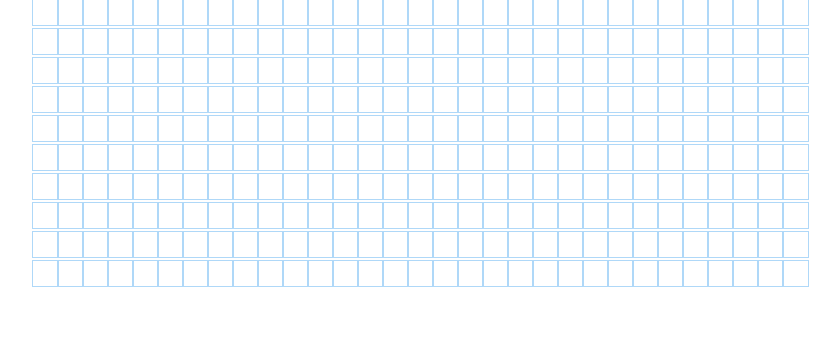
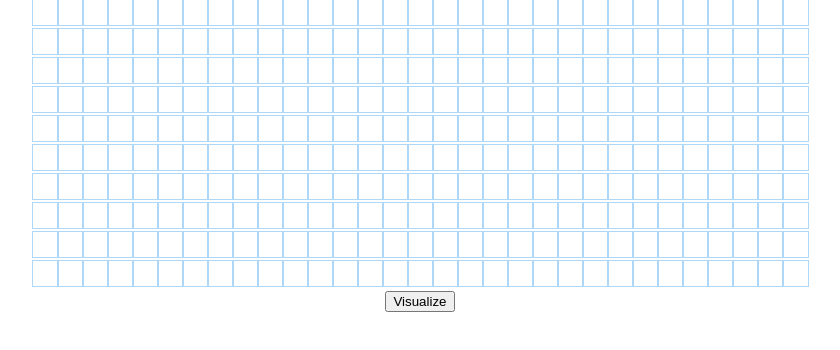
Before and after one commit to vikas-bishnoi/algowoke, a React (Create React App) app: page / in a window 1280 px wide. Shown: the top 350 px of the page, without its empty margins (220-1060 px from the left). Built offline with nearby package versions, Linux system fonts and the light colour scheme.

Commit message:
Add css for dijkstra component and set unique id to Square component

```diff
--- a/src/Graph/Components/Square.js
+++ b/src/Graph/Components/Square.js
@@ -1,9 +1,9 @@
 import React from 'react';
 import './Square.css';
 
-const Square = () => {
+const Square = ({row, col}) => {
   return (
-    <div className='square'></div>
+    <div id={`square-${row}-${col}`} className='square'></div>
   )
 }
 
--- /dev/null
+++ b/src/Graph/Dijkstra/Dijkstra.css
@@ -0,0 +1,3 @@
+.grid {
+    margin: 100px 0 0;
+}
--- a/src/Graph/Dijkstra/Dijkstra.js
+++ b/src/Graph/Dijkstra/Dijkstra.js
@@ -35,6 +35,7 @@ const Dijkstra = () => {
   }, []);
 
   return (
+    <>
         <div>
             {grid.map((row, idx) => {
                 return <div>
@@ -44,6 +45,10 @@ const Dijkstra = () => {
                 </div>
             }) }
         </div>
+        <button onClick={() => {}}>
+            Visualize
+        </button>
+    </>
   )
 }
 
```
Lines whose indentation alone changed are shown as unchanged.
